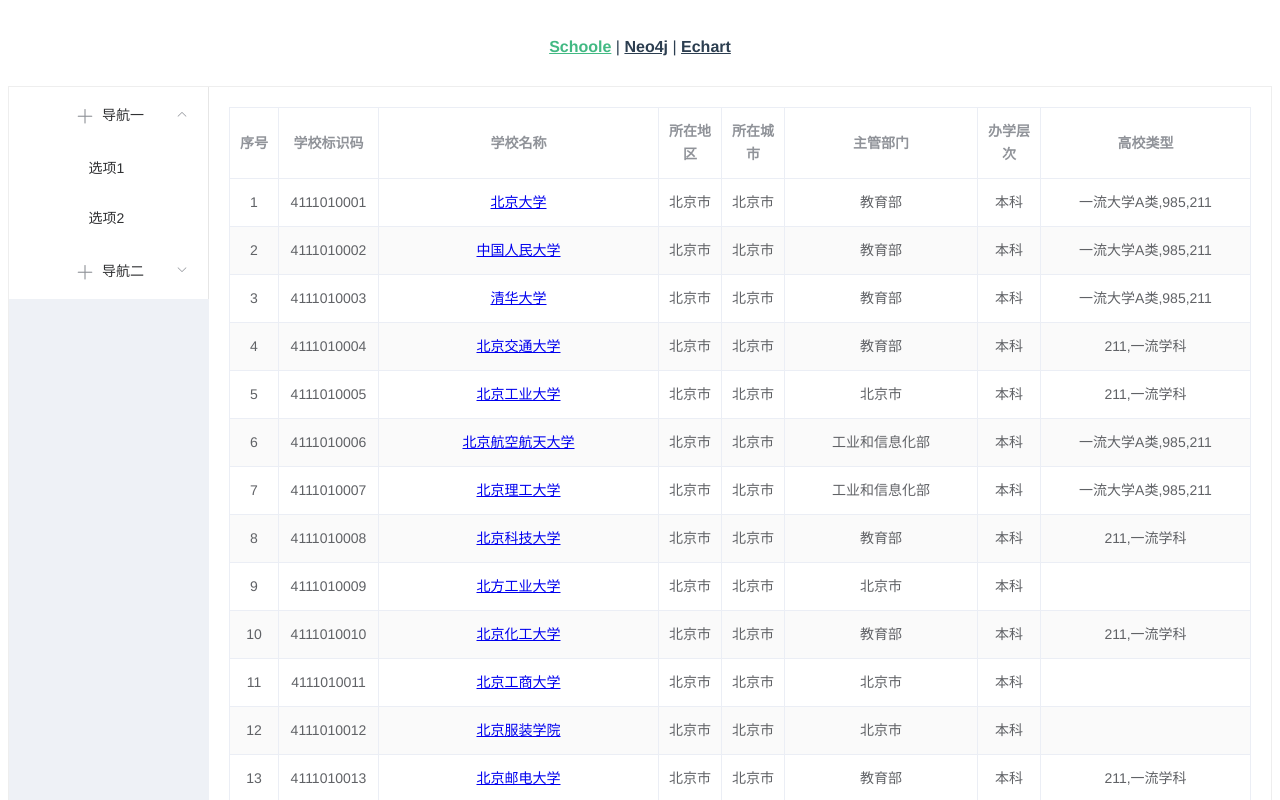
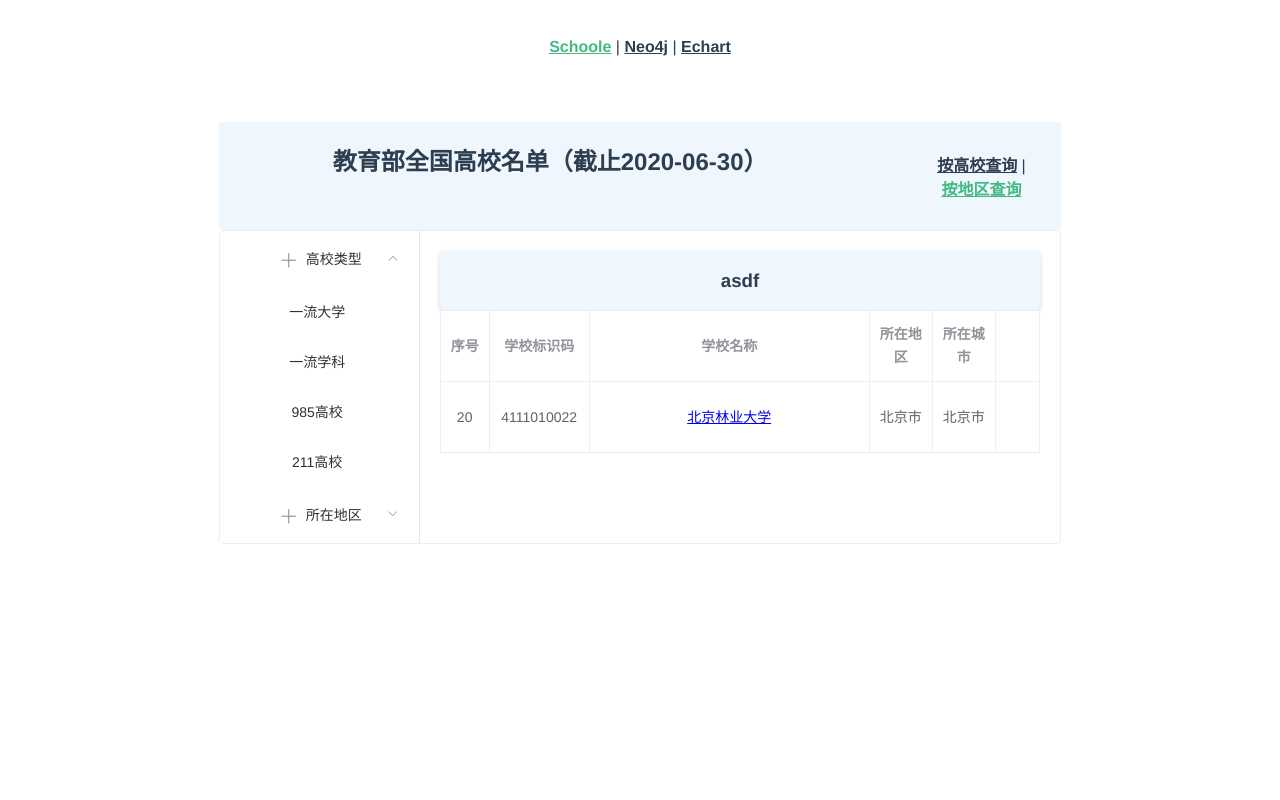
Before and after one commit to towanma/BigHomeWork, a Vue app in the folder vue/: page /sch in a window 1280 px wide. Shown: the top 800 px of the page. Built offline with nearby package versions, Linux system fonts and the light colour scheme.

Commit message:
前端初步完成

```diff
--- a/vue/src/mock.js
+++ b/vue/src/mock.js
@@ -230,3 +230,20 @@ let Result = [
 Mock.mock('/school','get',()=>{
     return Result
 })
+
+Mock.mock('/click','get',()=>{
+    let back =[
+        {
+            "lineid": 20,
+            "code": "4111010022",
+            "schoolname": "北京林业大学",
+            "province": "北京市",
+            "city": "北京市",
+            "department": "教育部",
+            "level": "本科",
+            "type": "211,一流学科",
+            "link": "http://www.bjfu.edu.cn/"
+        }
+    ]
+    return back
+})
--- a/vue/src/views/school/sch.vue
+++ b/vue/src/views/school/sch.vue
@@ -1,6 +1,9 @@
 <template>
   <div class="sch">
 
+    <el-row :gutter="0">
+      <el-col :span="4"><div class="grid-content bg-purple"></div></el-col>
+      <el-col :span="16"><div class="grid-content bg-purple"></div>
         <!--    <el-container style="; border: 1px solid #eee">-->
         <!--    <el-header style="text-align: right; font-size: 15px">-->
         <!--      <el-tabs v-model="activeName" @tab-click="handleClick">-->
@@ -16,22 +19,75 @@
 
         <!--    </el-header>-->
         <!--    </el-container>-->
+        <el-row>
+          <el-col ><div style="background-color: rgb(240,246,253);border-radius: 4px">
+
+            <el-row :gutter="20">
+              <el-col :span="19"><div class="grid-content">
+
+                <h2>教育部全国高校名单（截止2020-06-30）</h2>
+              </div></el-col>
+              <el-col :span="5"><div class="grid-content">
+                <div id="nav">
+                  <router-link to="/about">按高校查询</router-link>
+                  |
+                  <router-link to="/sch">按地区查询</router-link>
+                </div>
+
+              </div></el-col>
+            </el-row>
+
+          </div>
+
+          </el-col>
+        </el-row>
 
 
-
-    <el-container  style="; border: 1px solid #eee">
-      <el-aside width="200px" style="background-color: rgb(238, 241, 246)">
-        <el-menu :default-openeds="['1', '3']">
+        <el-container  style="border-radius: 4px; border: 1px solid #eee">
+          <el-aside width="200px" style="background-color: rgb(238, 241, 246);">
+            <el-menu :default-openeds="['1']">
               <el-submenu index="1">
-            <template slot="title"><i class="el-icon-plus"></i>导航一</template>
-            <el-menu-item index="1-1">选项1</el-menu-item>
-            <el-menu-item index="1-2">选项2</el-menu-item>
+                <template slot="title"><i class="el-icon-plus"></i>高校类型</template>
+                <el-menu-item class="clickDown" index ="1-1" @click.native="editHandle()" v-click-down>一流大学</el-menu-item>
+                <el-menu-item index="1-2">一流学科</el-menu-item>
+                <el-menu-item index="1-3">985高校</el-menu-item>
+                <el-menu-item index="1-4">211高校</el-menu-item>
               </el-submenu>
               <el-submenu index="2">
-            <template slot="title"><i class="el-icon-plus"></i>导航二</template>
+                <template slot="title"><i class="el-icon-plus"></i>所在地区</template>
+                <el-menu-item index="2-1">北京市</el-menu-item>
+                <el-menu-item index="2-2">四川省</el-menu-item>
+                <el-menu-item index="2-3">天津市</el-menu-item>
+                <el-menu-item index="2-4">河北省</el-menu-item>
+                <el-menu-item index="2-5">山西省</el-menu-item>
+                <el-menu-item index="2-6">内蒙古自治区</el-menu-item>
+                <el-menu-item index="2-7">辽宁省</el-menu-item>
+                <el-menu-item index="2-8">吉林省</el-menu-item>
+                <el-menu-item index="2-9">黑龙江省</el-menu-item>
+                <el-menu-item index="2-10">上海市</el-menu-item>
+                <el-menu-item index="2-11">江苏省</el-menu-item>
+                <el-menu-item index="2-12">浙江省</el-menu-item>
+                <el-menu-item index="2-13">安徽省</el-menu-item>
+                <el-menu-item index="2-14">福建省</el-menu-item>
+                <el-menu-item index="2-15">江西省</el-menu-item>
+                <el-menu-item index="2-16">山东省</el-menu-item>
+                <el-menu-item index="2-17">河南省</el-menu-item>
+                <el-menu-item index="2-18">湖北省</el-menu-item>
+                <el-menu-item index="2-19">湖南省</el-menu-item>
+                <el-menu-item index="2-20">广东省</el-menu-item>
+                <el-menu-item index="2-21">广西壮族自治区</el-menu-item>
+                <el-menu-item index="2-22">海南省</el-menu-item>
+                <el-menu-item index="2-23">重庆市</el-menu-item>
+                <el-menu-item index="2-24">贵州省</el-menu-item>
+                <el-menu-item index="2-25">云南省</el-menu-item>
+                <el-menu-item index="2-26">西藏自治区</el-menu-item>
+                <el-menu-item index="2-27">陕西省</el-menu-item>
+                <el-menu-item index="2-28">甘肃省</el-menu-item>
+                <el-menu-item index="2-29">青海省</el-menu-item>
+                <el-menu-item index="2-30">宁夏回族自治区</el-menu-item>
+                <el-menu-item index="2-31">新疆维吾尔自治区</el-menu-item>
 
-            <el-menu-item index="2-1">选项1</el-menu-item>
-            <el-menu-item index="2-2">选项2</el-menu-item>
+
 
               </el-submenu>
 
@@ -42,8 +98,18 @@
 
 
             <el-main>
+              <el-row>
+                <el-col ><div style="background-color: rgb(240,246,253);border-radius: 4px;box-shadow: 0 2px 4px rgba(0, 0, 0, .12), 0 0 6px rgba(0, 0, 0, .04)">
 
-          <el-table :data="tableData" border stripe style="width: 100%">
+                  <el-row :gutter="20" class="tital">
+              <h1>asdf</h1>
+                  </el-row>
+
+                </div>
+
+                </el-col>
+              </el-row>
+              <el-table :data="tableData" border stripe >
                 <el-table-column prop="lineid" label="序号" align="center" width="49">
                 </el-table-column>
                 <el-table-column prop="code" label="学校标识码" align="center" width="100">
@@ -72,6 +138,12 @@
 
 
         </el-container>
+      </el-col>
+      <el-col :span="4"><div class="grid-content"></div></el-col>
+    </el-row>
+
+
+
 
   </div>
 </template>
@@ -81,6 +153,17 @@
 
 
 export default {
+
+  directives: {
+    clickDown: {
+      inserted(el) {
+        el.click()
+      }
+    },
+
+  },
+
+
   name: 'Home',
   data() {
     return {
@@ -88,15 +171,30 @@ export default {
     }
   },
   created() {
-    this.getMenuTree()
+
+
   },
   methods: {
     getMenuTree() {
       this.$axios.get("/school").then(res => {
         this.tableData = res.data
       })
+    },
+    editHandle(){
+      this.$axios.get("/click").then(res => {
+        this.tableData = res.data
+      })
+
+
     }
   }
 
 }
 </script>
+
+<style>
+.grid-content {
+  border-radius: 4px;
+  min-height: 36px;
+}
+</style>
```
Lines whose indentation alone changed are shown as unchanged.
